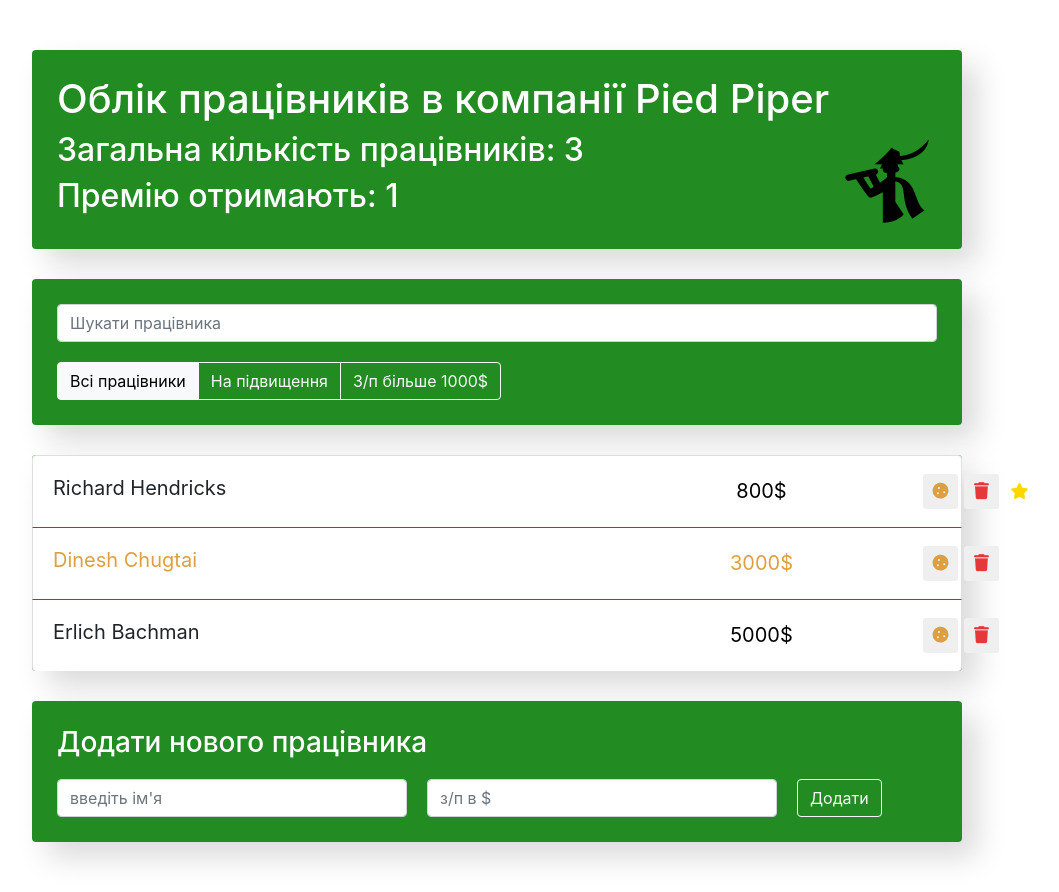
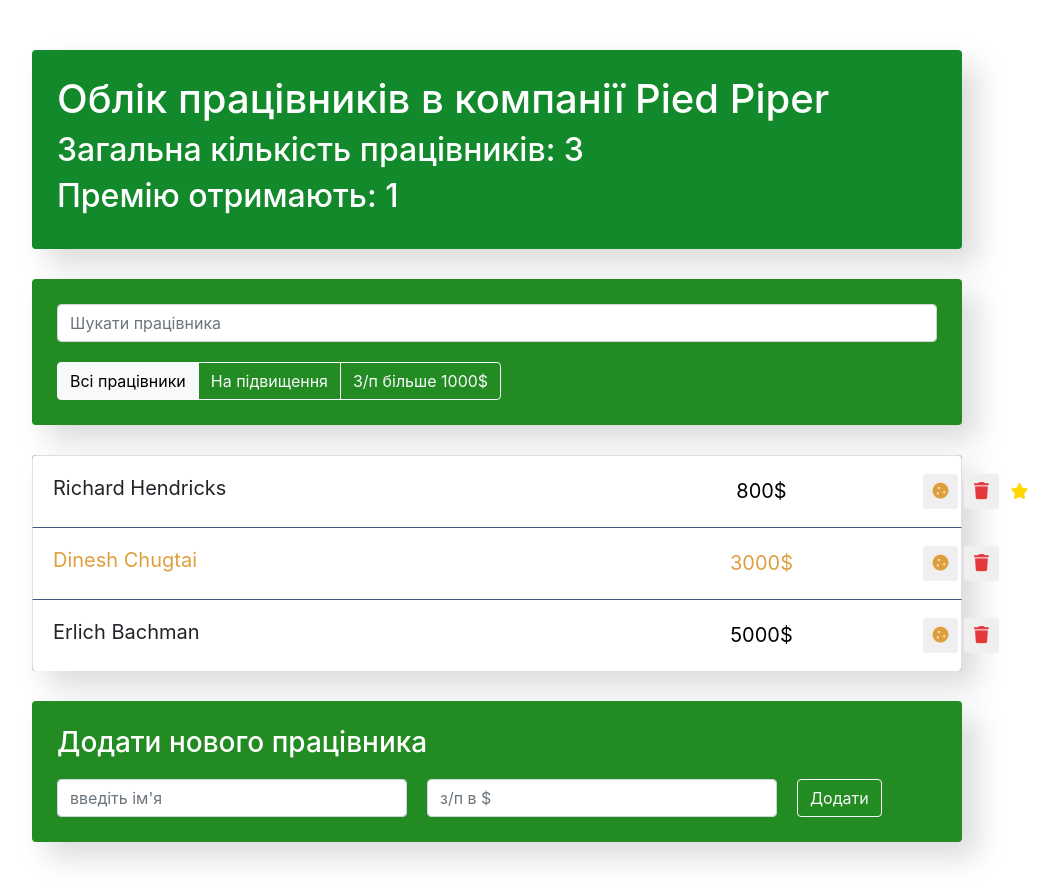
Before and after one commit to SavMary/React-study, a React app: page / in a window 1280 px wide. Shown: the whole page, without its empty margins (218-1277 px from the left). Built offline with nearby package versions, Linux system fonts and the light colour scheme.

Commit message:
add changes

```diff
--- a/package.json
+++ b/package.json
@@ -39,5 +39,9 @@
       "last 1 firefox version",
       "last 1 safari version"
     ]
+  },
+  "devDependencies": {
+    "file-loader": "^6.2.0",
+    "url-loader": "^4.1.1"
   }
 }
--- a/src/components/app-info/app-info.css
+++ b/src/components/app-info/app-info.css
@@ -1,7 +1,7 @@
 
 .app-info {
 padding: 25px;
-background-color: #228B22;
+background-color: 	rgb(18, 138, 44);
 border-radius: 4px;
 box-shadow: 15px 15px 30px rgba(0, 0, 0, .15);
 color: #fff;
--- a/src/components/app-info/app-info.js
+++ b/src/components/app-info/app-info.js
@@ -1,10 +1,11 @@
-// import logo from './logo.png'
+// import logo from './logo.png';
 import './app-info.css';
-const AppInfo = ({increased, employees}) => {
+const AppInfo = ({ increased, employees }) => {
+    // const logo = require('./logo.png');
     return (
         <div className="app-info">
             <h1>Облік працівників в компанії Pied Piper</h1>
-            <img className="logo" src="/img/logo.png" alt="logo"/>
+            {/* <img className="logo" src={require('./img/pp.png')} alt="logo"/> */}
             <h2>Загальна кількість працівників: {employees} </h2>
             <h2>Премію отримають: {increased}</h2>
         </div>
```
Also changed, not shown: public/img/Piedpiper.png (added), public/img/logo.jpg (added), public/img/pp.png (added), 1 other file.
